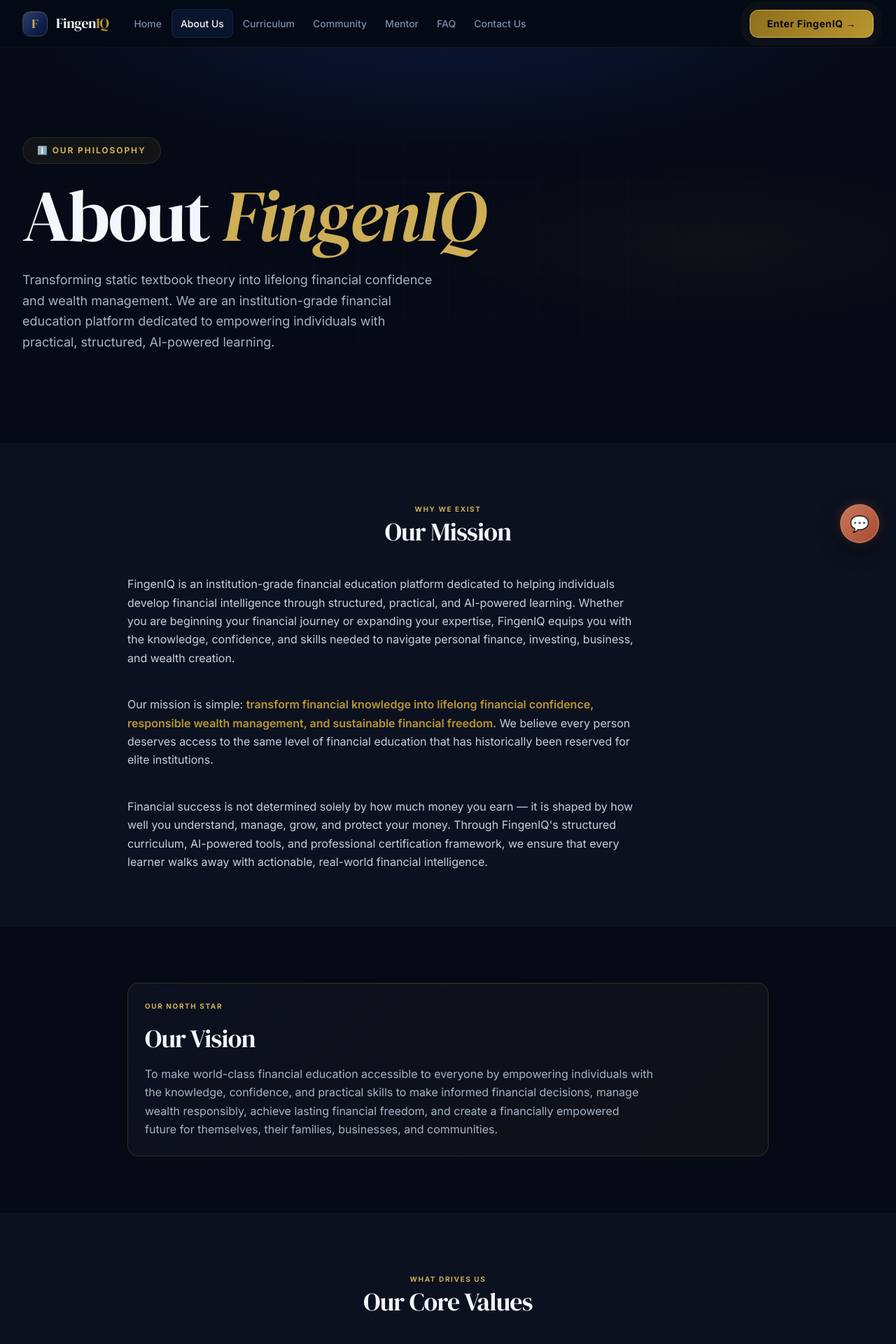
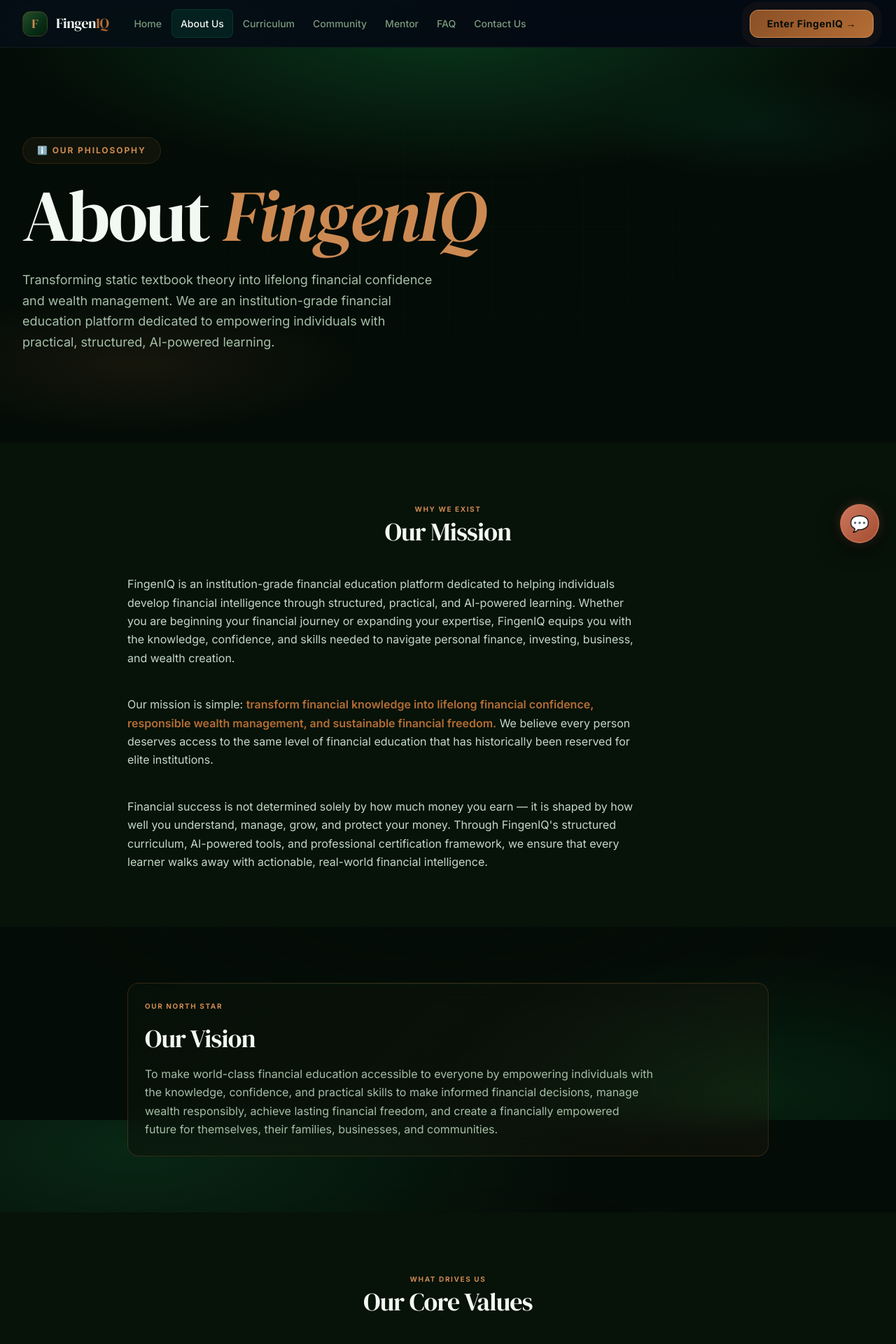
Before and after one commit to mediaworksrdx-cell/FingenIQ, a Next.js app: page /about in a window 1280 px wide. Shown: the top 1920 px of the page at 70% size. Built offline with nearby package versions, Linux system fonts and the light colour scheme.

Commit message:
feat(design): full color system overhaul - Glass Green + Copper theme with glassmorphism

```diff
--- a/src/app/globals.css
+++ b/src/app/globals.css
@@ -8,16 +8,16 @@
 
 /* ─── COLOR TOKENS ──────────────────────────────────────────────────────────── */
 :root {
-  /* Ink — base dark backgrounds */
-  --ink-950: #060A16; --ink-900: #0C1120; --ink-850: #121826; --ink-800: #192130;
-  --ink-750: #202A3C; --ink-700: #2A3449; --ink-600: #3A4760; --ink-500: #566078;
-  --ink-400: #7A8DA8; --ink-300: #A6B3C6; --ink-200: #C4D0E0; --ink-100: #E6EDF6; --ink-50: #F3F7FC;
-
-  /* Navy — primary action surfaces */
-  --navy-950: #040E22; --navy-900: #08183A; --navy-800: #0E2252; --navy-700: #183070; --navy-600: #1C3688; --navy-500: #2B4BAB; --navy-400: #3E63C7;
-
-  /* Brass — credential/achievement only */
-  --brass-700: #6E520F; --brass-600: #8F6E1C; --brass-500: #B8962E; --brass-400: #CEAE56; --brass-300: #DFC88A; --brass-200: #EEE0B8; --brass-100: #FAF5E4;
+  /* Ink — base dark backgrounds (green-warm tinted) */
+  --ink-950: #040C07; --ink-900: #071209; --ink-850: #0D1A0E; --ink-800: #132215;
+  --ink-750: #1B2D1D; --ink-700: #253A27; --ink-600: #354E37; --ink-500: #506452;
+  --ink-400: #7A9A7C; --ink-300: #A5BFA7; --ink-200: #C3D9C5; --ink-100: #E4EFE5; --ink-50: #F2F8F2;
+
+  /* Forest Green — primary action surfaces (replaces navy) */
+  --navy-950: #021209; --navy-900: #041E0E; --navy-800: #083318; --navy-700: #0E4724; --navy-600: #145D2F; --navy-500: #1D813F; --navy-400: #27A855;
+
+  /* Copper/Brown — credential/achievement (replaces brass) */
+  --brass-700: #6B3A18; --brass-600: #8A5026; --brass-500: #B46D35; --brass-400: #CC8A52; --brass-300: #DFB080; --brass-200: #EDD4B4; --brass-100: #FBF0E0;
 
   /* Emerald — success/pass states */
   --emerald-700: #047857; --emerald-600: #059669; --emerald-500: #10B981; --emerald-400: #34D399; --emerald-300: #6EE7B7;
@@ -28,7 +28,7 @@
   /* Rose — error/locked */
   --rose-700: #BE123C; --rose-600: #E11D48; --rose-500: #F43F5E; --rose-400: #FB7185; --rose-300: #FDA4AF;
 
-  /* Sapphire — primary interactive (non-credential) */
+  /* Sapphire — kept for secondary interactive use */
   --sapphire-700: #1E3A8A; --sapphire-600: #1D4ED8; --sapphire-500: #3B82F6; --sapphire-400: #60A5FA; --sapphire-300: #93C5FD;
 
   /* Silver — Proficiency tier */
@@ -78,9 +78,10 @@
   --shadow-md: 0 4px 18px rgba(0,0,0,.50);
   --shadow-lg: 0 10px 36px rgba(0,0,0,.60);
   --shadow-xl: 0 20px 60px rgba(0,0,0,.70);
-  --shadow-navy: 0 4px 24px rgba(59,130,246,.15), 0 1px 4px rgba(59,130,246,.10);
-  --shadow-brass: 0 0 40px rgba(184,150,46,.15), 0 0 12px rgba(184,150,46,.08);
-  --shadow-gold: 0 0 50px rgba(184,150,46,.22), 0 0 16px rgba(184,150,46,.12);
+  --shadow-navy: 0 4px 24px rgba(39,168,85,.18), 0 1px 4px rgba(39,168,85,.12);
+  --shadow-brass: 0 0 40px rgba(180,109,53,.18), 0 0 12px rgba(180,109,53,.10);
+  --shadow-gold: 0 0 50px rgba(180,109,53,.25), 0 0 16px rgba(180,109,53,.14);
+  --shadow-green: 0 0 40px rgba(16,185,129,.18), 0 0 16px rgba(16,185,129,.10);
   --shadow-inner: inset 0 1px 0 rgba(255,255,255,.06), inset 0 -1px 0 rgba(0,0,0,.15);
 
   /* ─── LAYOUT ─────────────────────────────────────────────────────────────── */
@@ -94,8 +95,9 @@
   --border-subtle: 1px solid rgba(255,255,255,0.06);
   --border-muted: 1px solid rgba(255,255,255,0.10);
   --border-strong: 1px solid rgba(255,255,255,0.18);
-  --border-brass: 1px solid rgba(184,150,46,0.30);
-  --border-sapphire: 1px solid rgba(59,130,246,0.25);
+  --border-brass: 1px solid rgba(180,109,53,0.30);
+  --border-sapphire: 1px solid rgba(39,168,85,0.25);
+  --border-green: 1px solid rgba(16,185,129,0.20);
 
   /* ─── ANIMATION ──────────────────────────────────────────────────────────── */
   --ease-out: cubic-bezier(0, 0, 0.2, 1);
@@ -106,21 +108,34 @@
   /* ─── Z-INDEX ────────────────────────────────────────────────────────────── */
   --z-dropdown: 100; --z-sticky: 200; --z-drawer: 250; --z-modal: 300; --z-toast: 400;
 
-  /* ─── DARK-MODE SURFACE TOKENS (Certification / Assessments / Admin scope) ── */
-  --dm-bg: #050810;
-  --dm-surface-1: #08101E;
-  --dm-surface-2: #0C1628;
-  --dm-surface-3: #101E32;
+  /* ─── DARK-MODE SURFACE TOKENS (Green-Glass Tinted) ── */
+  --dm-bg: #030C05;
+  --dm-surface-1: #071209;
+  --dm-surface-2: #0B1A0D;
+  --dm-surface-3: #102215;
   --dm-border: rgba(255,255,255,0.07);
-  --dm-text-primary: #E8EEF8;
-  --dm-text-secondary: #9AAABF;
-  --dm-text-muted: #5E6F85;
+  --dm-text-primary: #E4EFE5;
+  --dm-text-secondary: #9AAFA0;
+  --dm-text-muted: #5E7060;
 }
 
 /* ─── RESET & BASE ──────────────────────────────────────────────────────────── */
 *, *::before, *::after { box-sizing: border-box; margin: 0; padding: 0; }
 html { font-size: 16px; scroll-behavior: smooth; -webkit-font-smoothing: antialiased; -moz-osx-font-smoothing: grayscale; }
-body { background-color: var(--ink-950); color: var(--ink-100); font-family: var(--font-sans); font-size: var(--text-base); line-height: var(--leading-relaxed); min-height: 100vh; overflow-x: hidden; }
+body {
+  background-color: var(--ink-950);
+  background-image:
+    radial-gradient(ellipse 90% 60% at 15% 5%, rgba(14,71,36,0.45) 0%, transparent 55%),
+    radial-gradient(ellipse 70% 50% at 85% 95%, rgba(11,80,35,0.30) 0%, transparent 50%),
+    radial-gradient(ellipse 50% 40% at 50% 50%, rgba(4,12,7,0.8) 0%, transparent 100%);
+  background-attachment: fixed;
+  color: var(--ink-100);
+  font-family: var(--font-sans);
+  font-size: var(--text-base);
+  line-height: var(--leading-relaxed);
+  min-height: 100vh;
+  overflow-x: hidden;
+}
 img, svg, video { display: block; max-width: 100%; }
 input, button, textarea, select { font: inherit; }
 p, h1, h2, h3, h4, h5, h6 { overflow-wrap: break-word; }
@@ -176,7 +191,8 @@
 @keyframes shimmer   { 0% { background-position: -200% center; } 100% { background-position: 200% center; } }
 @keyframes spin      { from { transform: rotate(0deg); } to { transform: rotate(360deg); } }
 @keyframes ringFill  { from { stroke-dashoffset: var(--ring-circ, 440); } to { stroke-dashoffset: var(--ring-offset, 0); } }
-@keyframes pulseGlow { 0%, 100% { box-shadow: 0 0 0 0 rgba(184,150,46,.25); } 50% { box-shadow: 0 0 0 14px rgba(184,150,46, 0); } }
+@keyframes pulseGlow { 0%, 100% { box-shadow: 0 0 0 0 rgba(180,109,53,.30); } 50% { box-shadow: 0 0 0 14px rgba(180,109,53, 0); } }
+@keyframes greenPulse { 0%, 100% { box-shadow: 0 0 0 0 rgba(16,185,129,.25); } 50% { box-shadow: 0 0 0 14px rgba(16,185,129, 0); } }
 @keyframes glowPulse { 0%, 100% { opacity: 0.7; } 50% { opacity: 1; } }
 @keyframes progressFill { from { width: 0%; } to { width: var(--progress-pct, 50%); } }
 @keyframes staggerIn { from { opacity: 0; transform: translateY(12px); } to { opacity: 1; transform: translateY(0); } }
@@ -207,7 +223,7 @@
 ::-webkit-scrollbar-track { background: var(--ink-950); }
 ::-webkit-scrollbar-thumb { background: var(--ink-700); border-radius: var(--radius-full); }
 ::-webkit-scrollbar-thumb:hover { background: var(--ink-600); }
-::selection { background: rgba(184,150,46,.2); color: var(--brass-300); }
+::selection { background: rgba(16,185,129,.20); color: var(--emerald-300); }
 
 /* ─── FOCUS-VISIBLE (Keyboard navigation) ───────────────────────────────────── */
 :focus-visible {
@@ -218,11 +234,11 @@
 .btn:focus-visible {
   outline: 2px solid var(--sapphire-400);
   outline-offset: 3px;
-  box-shadow: 0 0 0 5px rgba(59,130,246,0.15);
+  box-shadow: 0 0 0 5px rgba(16,185,129,0.15);
 }
 .btn--brass:focus-visible {
   outline-color: var(--brass-400);
-  box-shadow: 0 0 0 5px rgba(184,150,46,0.20);
+  box-shadow: 0 0 0 5px rgba(180,109,53,0.20);
 }
 .metric-card:focus-visible,
 .lesson-card:focus-visible,
@@ -230,7 +246,7 @@
 .card--interactive:focus-visible {
   outline: 2px solid var(--sapphire-400);
   outline-offset: 3px;
-  box-shadow: 0 0 0 6px rgba(59,130,246,0.12);
+  box-shadow: 0 0 0 6px rgba(16,185,129,0.12);
 }
 .tab:focus-visible {
   outline: 2px solid var(--sapphire-400);
@@ -244,13 +260,13 @@
 .nav__link:focus-visible {
   outline: 2px solid var(--sapphire-400);
   outline-offset: 2px;
-  background: rgba(59,130,246,0.08);
+  background: rgba(16,185,129,0.08);
 }
 .form-input:focus-visible,
 .ai-panel__textarea:focus-visible {
   outline: none;
   border-color: var(--brass-500);
-  box-shadow: 0 0 0 3px rgba(184,150,46,0.15);
+  box-shadow: 0 0 0 3px rgba(180,109,53,0.15);
 }
 .filter-checkbox:focus-visible {
   outline: 2px solid var(--sapphire-400);
@@ -371,10 +387,10 @@
   position: fixed;
   top: 0; left: 0; right: 0;
   height: var(--nav-height);
-  background: rgba(6, 10, 22, 0.94);
-  backdrop-filter: blur(24px) saturate(180%);
-  -webkit-backdrop-filter: blur(24px) saturate(180%);
-  border-bottom: 1px solid rgba(255,255,255,0.07);
+  background: rgba(4,12,7,0.88);
+  backdrop-filter: blur(28px) saturate(180%);
+  -webkit-backdrop-filter: blur(28px) saturate(180%);
+  border-bottom: 1px solid rgba(16,185,129,0.12);
   z-index: var(--z-sticky);
   display: flex;
   flex-direction: column;
@@ -396,7 +412,7 @@
 }
 .nav__progress-fill {
   height: 100%;
-  background: linear-gradient(90deg, var(--brass-600), var(--brass-400));
+  background: linear-gradient(90deg, var(--navy-600), var(--emerald-500), var(--emerald-400));
   animation: navProgressFill 1.2s var(--ease-out) both;
   animation-delay: 400ms;
 }
@@ -410,7 +426,7 @@
 .nav__logo-mark {
   width: 36px; height: 36px;
   background: linear-gradient(135deg, var(--navy-700), var(--navy-900));
-  border: 1px solid rgba(184,150,46,0.28);
+  border: 1px solid rgba(180,109,53,0.28);
   border-radius: var(--radius-lg);
   display: flex; align-items: center; justify-content: center;
   position: relative;
@@ -421,7 +437,7 @@
   content: '';
   position: absolute;
   inset: 0;
-  background: linear-gradient(135deg, rgba(184,150,46,0.15), transparent 60%);
+  background: linear-gradient(135deg, rgba(180,109,53,0.15), transparent 60%);
 }
 .nav__logo-glyph {
   font-family: var(--font-serif);
@@ -468,8 +484,8 @@
 }
 .nav__link.active {
   color: var(--ink-50);
-  background: rgba(59,130,246,0.10);
-  border: 1px solid rgba(59,130,246,0.15);
+  background: rgba(16,185,129,0.10);
+  border: 1px solid rgba(16,185,129,0.15);
 }
 .nav__link-icon { font-size: 0.9rem; }
 .nav__dot {
@@ -515,7 +531,7 @@
   transition: border-color var(--dur-base) var(--ease-out), box-shadow var(--dur-base) var(--ease-out);
   position: relative;
 }
-.nav__avatar:hover { border-color: var(--brass-500); box-shadow: 0 0 0 3px rgba(184,150,46,.15); }
+.nav__avatar:hover { border-color: var(--brass-500); box-shadow: 0 0 0 3px rgba(180,109,53,.15); }
 .nav__tier-ring { border-color: var(--brass-500); }
 
 /* Mobile Nav Hamburger */
@@ -626,7 +642,7 @@
   border-color: var(--brass-400);
   font-weight: 700;
   letter-spacing: var(--tracking-wide);
-  box-shadow: 0 2px 12px rgba(184,150,46,.20);
+  box-shadow: 0 2px 12px rgba(180,109,53,.20);
 }
 .btn--brass:hover {
   background: linear-gradient(135deg, var(--brass-500) 0%, var(--brass-400) 100%);
@@ -685,9 +701,9 @@
 .badge--completed::before { background: var(--emerald-400); }
 .badge--locked { background: rgba(244,63,94,0.08); color: var(--rose-400); border-color: rgba(244,63,94,0.22); }
 .badge--locked::before { background: var(--rose-400); }
-.badge--brass { background: rgba(184,150,46,0.14); color: var(--brass-400); border-color: rgba(184,150,46,0.32); }
+.badge--brass { background: rgba(180,109,53,0.14); color: var(--brass-400); border-color: rgba(180,109,53,0.32); }
 .badge--brass::before { background: var(--brass-400); }
-.badge--distinction { background: rgba(184,150,46,0.18); color: var(--brass-300); border-color: rgba(184,150,46,0.4); }
+.badge--distinction { background: rgba(180,109,53,0.18); color: var(--brass-300); border-color: rgba(180,109,53,0.4); }
 .badge--distinction::before { background: var(--brass-300); }
 .badge--proficiency { background: rgba(192,200,216,0.12); color: var(--silver-300); border-color: rgba(192,200,216,0.3); }
 .badge--proficiency::before { background: var(--silver-300); }
@@ -710,14 +726,16 @@
   letter-spacing: var(--tracking-wide);
   text-transform: uppercase;
 }
-.tag-chip--sapphire { color: var(--sapphire-300); background: rgba(59,130,246,0.08); border-color: rgba(59,130,246,0.2); }
-.tag-chip--brass { color: var(--brass-300); background: rgba(184,150,46,0.08); border-color: rgba(184,150,46,0.2); }
+.tag-chip--sapphire { color: var(--sapphire-300); background: rgba(16,185,129,0.08); border-color: rgba(16,185,129,0.2); }
+.tag-chip--brass { color: var(--brass-300); background: rgba(180,109,53,0.08); border-color: rgba(180,109,53,0.2); }
 .tag-chip--emerald { color: var(--emerald-300); background: rgba(16,185,129,0.08); border-color: rgba(16,185,129,0.2); }
 
 /* ─── CARDS ──────────────────────────────────────────────────────────────────── */
 .card {
-  background: var(--ink-900);
-  border: var(--border-subtle);
+  background: rgba(7,18,9,0.75);
+  backdrop-filter: blur(16px);
+  -webkit-backdrop-filter: blur(16px);
+  border: 1px solid rgba(255,255,255,0.07);
   border-radius: var(--radius-xl);
   padding: var(--sp-6);
   position: relative;
@@ -725,36 +743,47 @@
   transition:
     border-color var(--dur-base) var(--ease-out),
     box-shadow var(--dur-base) var(--ease-out),
-    transform var(--dur-slow) var(--ease-out);
+    transform var(--dur-slow) var(--ease-out),
+    background var(--dur-base) var(--ease-out);
 }
 .card::before {
   content: '';
   position: absolute;
   top: 0; left: 0; right: 0;
   height: 1px;
-  background: linear-gradient(90deg, transparent, rgba(255,255,255,0.08), transparent);
-}
-.card:hover { border-color: rgba(255,255,255,0.10); box-shadow: var(--shadow-sm); }
+  background: linear-gradient(90deg, transparent, rgba(16,185,129,0.15), rgba(255,255,255,0.06), transparent);
+}
+.card:hover {
+  background: rgba(14,71,36,0.18);
+  border-color: rgba(16,185,129,0.20);
+  box-shadow: 0 8px 32px rgba(0,0,0,0.5), 0 0 20px rgba(16,185,129,0.06);
+}
 
 .card--interactive { cursor: pointer; }
-.card--interactive:hover { transform: translateY(-2px); box-shadow: var(--shadow-md); border-color: rgba(255,255,255,0.12); }
+.card--interactive:hover { transform: translateY(-2px); box-shadow: 0 12px 40px rgba(0,0,0,0.5), 0 0 24px rgba(16,185,129,0.08); border-color: rgba(16,185,129,0.25); }
 
 .card--credential {
-  border-color: rgba(184,150,46,0.22);
-  background: linear-gradient(135deg, var(--ink-900) 0%, rgba(184,150,46,0.05) 100%);
-}
-.card--credential:hover { border-color: rgba(184,150,46,0.40); box-shadow: var(--shadow-brass); }
+  border-color: rgba(180,109,53,0.25);
+  background: linear-gradient(135deg, rgba(7,18,9,0.80) 0%, rgba(180,109,53,0.06) 100%);
+  backdrop-filter: blur(16px);
+  -webkit-backdrop-filter: blur(16px);
+}
+.card--credential:hover { border-color: rgba(180,109,53,0.45); box-shadow: var(--shadow-brass); }
 
 .card--navy {
-  background: linear-gradient(135deg, var(--navy-900), var(--navy-950));
-  border-color: rgba(59,130,246,0.18);
-}
-.card--navy:hover { border-color: rgba(59,130,246,0.32); box-shadow: var(--shadow-navy); }
+  background: linear-gradient(135deg, rgba(8,51,24,0.65), rgba(2,18,9,0.80));
+  backdrop-filter: blur(16px);
+  -webkit-backdrop-filter: blur(16px);
+  border-color: rgba(39,168,85,0.22);
+}
+.card--navy:hover { border-color: rgba(39,168,85,0.40); box-shadow: var(--shadow-navy); }
 
 .card--glass {
-  background: rgba(12,17,32,0.85);
-  backdrop-filter: blur(12px);
-  border-color: rgba(255,255,255,0.08);
+  background: rgba(7,18,9,0.55);
+  backdrop-filter: blur(24px);
+  -webkit-backdrop-filter: blur(24px);
+  border-color: rgba(16,185,129,0.12);
+  box-shadow: 0 4px 24px rgba(0,0,0,0.4), inset 0 1px 0 rgba(255,255,255,0.04);
 }
 .card--elevated {
   box-shadow: var(--shadow-md);
@@ -762,9 +791,9 @@
 
 /* Distinction / Proficiency / Completion tier cards */
 .card--tier-distinction {
-  border-color: rgba(184,150,46,0.40);
-  background: linear-gradient(135deg, var(--ink-900), rgba(184,150,46,0.07));
-  box-shadow: 0 0 40px rgba(184,150,46,0.08);
+  border-color: rgba(180,109,53,0.40);
+  background: linear-gradient(135deg, var(--ink-900), rgba(180,109,53,0.07));
+  box-shadow: 0 0 40px rgba(180,109,53,0.08);
 }
 .card--tier-distinction:hover { box-shadow: var(--shadow-gold); }
 .card--tier-proficiency {
@@ -816,8 +845,8 @@
   font-size: var(--text-xs);
   color: var(--ink-400);
 }
-.metric-card--brass  { --metric-color: var(--brass-500); border-color: rgba(184,150,46,0.15); }
-.metric-card--sapphire { --metric-color: var(--sapphire-500); border-color: rgba(59,130,246,0.15); }
+.metric-card--brass  { --metric-color: var(--brass-500); border-color: rgba(180,109,53,0.15); }
+.metric-card--sapphire { --metric-color: var(--sapphire-500); border-color: rgba(16,185,129,0.15); }
 .metric-card--emerald  { --metric-color: var(--emerald-500); border-color: rgba(16,185,129,0.15); }
 .metric-card--amber    { --metric-color: var(--amber-500); border-color: rgba(245,158,11,0.15); }
 
@@ -897,7 +926,7 @@
   transition: border-color var(--dur-base), box-shadow var(--dur-base);
   width: 100%;
 }
-.form-input:focus { outline: none; border-color: var(--brass-500); box-shadow: 0 0 0 3px rgba(184,150,46,.12); }
+.form-input:focus { outline: none; border-color: var(--brass-500); box-shadow: 0 0 0 3px rgba(180,109,53,.12); }
 .form-input::placeholder { color: var(--ink-600); }
 .form-input-wrap {
   position: relative;
@@ -955,16 +984,17 @@
   position: absolute;
   inset: 0;
   background:
-    radial-gradient(ellipse 80% 60% at 50% -10%, rgba(24,48,112,0.40) 0%, transparent 60%),
-    radial-gradient(ellipse 60% 40% at 80% 50%, rgba(184,150,46,0.05) 0%, transparent 50%),
+    radial-gradient(ellipse 85% 65% at 50% -5%, rgba(14,87,42,0.55) 0%, transparent 58%),
+    radial-gradient(ellipse 50% 35% at 15% 80%, rgba(180,109,53,0.10) 0%, transparent 50%),
+    radial-gradient(ellipse 40% 30% at 85% 20%, rgba(16,185,129,0.08) 0%, transparent 45%),
     var(--ink-950);
 }
 .hero__grid {
   position: absolute;
   inset: 0;
   background-image:
-    linear-gradient(rgba(255,255,255,0.018) 1px, transparent 1px),
-    linear-gradient(90deg, rgba(255,255,255,0.018) 1px, transparent 1px);
+    linear-gradient(rgba(16,185,129,0.030) 1px, transparent 1px),
+    linear-gradient(90deg, rgba(16,185,129,0.030) 1px, transparent 1px);
   background-size: 64px 64px;
   mask-image: radial-gradient(ellipse 80% 70% at 50% 50%, black 20%, transparent 80%);
 }
@@ -980,8 +1010,8 @@
   color: var(--brass-400);
   margin-bottom: var(--sp-5);
   padding: var(--sp-2) var(--sp-5);
-  background: rgba(184,150,46,0.07);
-  border: 1px solid rgba(184,150,46,0.18);
+  background: rgba(180,109,53,0.07);
+  border: 1px solid rgba(180,109,53,0.18);
   border-radius: var(--radius-full);
 }
 .hero__title {
@@ -1038,7 +1068,7 @@
   overflow: hidden;
 }
 .module-tile::after { content: ''; position: absolute; inset: 0; background: linear-gradient(135deg, rgba(255,255,255,0.015), transparent 60%); pointer-events: none; }
-.module-tile:hover { border-color: rgba(184,150,46,0.22); transform: translateY(-3px); box-shadow: var(--shadow-md); }
+.module-tile:hover { border-color: rgba(180,109,53,0.22); transform: translateY(-3px); box-shadow: var(--shadow-md); }
 .module-tile__num {
   font-family: var(--font-mono);
   font-size: var(--text-2xs);
@@ -1169,8 +1199,8 @@
   stroke-linecap: round;
   transition: stroke-dashoffset 1.4s var(--ease-out);
 }
-.progress-ring__fill--brass { stroke: var(--brass-500); filter: drop-shadow(0 0 6px rgba(184,150,46,.30)); }
-.progress-ring__fill--sapphire { stroke: var(--sapphire-500); filter: drop-shadow(0 0 4px rgba(59,130,246,.25)); }
+.progress-ring__fill--brass { stroke: var(--brass-500); filter: drop-shadow(0 0 6px rgba(180,109,53,.30)); }
+.progress-ring__fill--sapphire { stroke: var(--sapphire-500); filter: drop-shadow(0 0 4px rgba(16,185,129,.25)); }
 .progress-ring__fill--emerald { stroke: var(--emerald-500); filter: drop-shadow(0 0 4px rgba(16,185,129,.25)); }
 .progress-ring__label { position: absolute; text-align: center; }
 
@@ -1513,7 +1543,7 @@
 .step-rail-item:hover { background: rgba(255,255,255,0.03); }
 .step-rail-item.active {
   border-left-color: var(--brass-500);
-  background: rgba(184,150,46,0.06);
+  background: rgba(180,109,53,0.06);
 }
 .step-rail-item.active::before {
   content: '';
@@ -1558,7 +1588,7 @@
 
 /* ─── WELCOME BANNER ─────────────────────────────────────────────────────────── */
 .welcome-banner {
-  background: linear-gradient(135deg, var(--navy-900) 0%, var(--ink-850) 60%, rgba(184,150,46,0.04) 100%);
+  background: linear-gradient(135deg, var(--navy-900) 0%, var(--ink-850) 60%, rgba(180,109,53,0.04) 100%);
   border: var(--border-subtle);
   border-radius: var(--radius-2xl);
   padding: var(--sp-8) var(--sp-10);
@@ -1575,7 +1605,7 @@
   position: absolute;
   top: 0; left: 0; right: 0;
   height: 1px;
-  background: linear-gradient(90deg, transparent 0%, rgba(184,150,46,0.30) 40%, rgba(59,130,246,0.20) 70%, transparent 100%);
+  background: linear-gradient(90deg, transparent 0%, rgba(180,109,53,0.30) 40%, rgba(16,185,129,0.20) 70%, transparent 100%);
 }
 .welcome-banner__greeting { font-size: var(--text-xs); color: var(--ink-500); font-weight: 500; text-transform: uppercase; letter-spacing: var(--tracking-wider); }
 .welcome-banner__name { font-family: var(--font-serif); font-size: var(--text-3xl); color: var(--ink-50); margin: var(--sp-1) 0 var(--sp-2); }
@@ -1664,3 +1694,43 @@
   .stat-grid { grid-template-columns: 1fr; }
   .metric-card__value { font-size: var(--text-2xl); }
 }
+
+/* ─── GLASSMORPHISM SYSTEM ──────────────────────────────────────────────────── */
+/* Glass Green — for primary surfaces, modals, panels */
+.glass {
+  background: rgba(7,18,9,0.60);
+  backdrop-filter: blur(20px) saturate(160%);
+  -webkit-backdrop-filter: blur(20px) saturate(160%);
+  border: 1px solid rgba(255,255,255,0.07);
+}
+.glass--green {
+  background: rgba(14,71,36,0.20);
+  backdrop-filter: blur(24px) saturate(180%);
+  -webkit-backdrop-filter: blur(24px) saturate(180%);
+  border: 1px solid rgba(16,185,129,0.18);
+  box-shadow: 0 4px 24px rgba(0,0,0,0.4), 0 0 20px rgba(16,185,129,0.06);
+}
+/* Glass Copper — for credential, achievement, accent surfaces */
+.glass--copper {
+  background: rgba(107,58,24,0.15);
+  backdrop-filter: blur(24px) saturate(180%);
+  -webkit-backdrop-filter: blur(24px) saturate(180%);
+  border: 1px solid rgba(180,109,53,0.22);
+  box-shadow: 0 4px 24px rgba(0,0,0,0.4), 0 0 20px rgba(180,109,53,0.08);
+}
+/* Glass Dark — subtle dark glass for nested surfaces */
+.glass--dark {
+  background: rgba(3,8,4,0.75);
+  backdrop-filter: blur(16px);
+  -webkit-backdrop-filter: blur(16px);
+  border: 1px solid rgba(255,255,255,0.05);
+}
+
+/* Green glow utilities */
+.glow-green { box-shadow: 0 0 20px rgba(16,185,129,0.25), 0 0 6px rgba(16,185,129,0.15); }
+.glow-copper { box-shadow: 0 0 20px rgba(180,109,53,0.25), 0 0 6px rgba(180,109,53,0.15); }
+.glow-text-green { text-shadow: 0 0 12px rgba(16,185,129,0.40); }
+.glow-text-copper { text-shadow: 0 0 12px rgba(180,109,53,0.40); }
+
+/* Animate green pulse */
+.animate-green-pulse { animation: greenPulse 2.5s ease-in-out infinite; }
```
